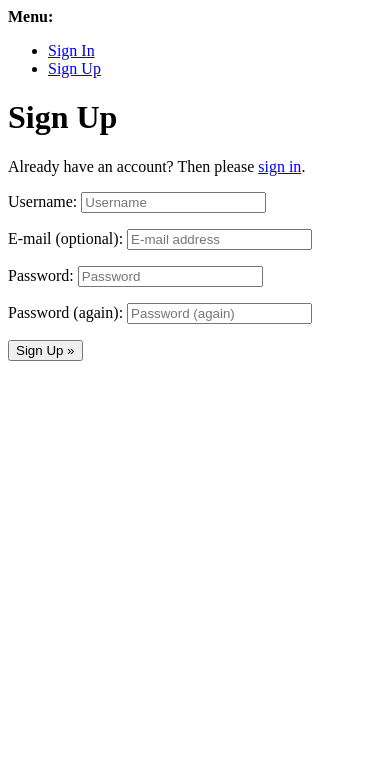
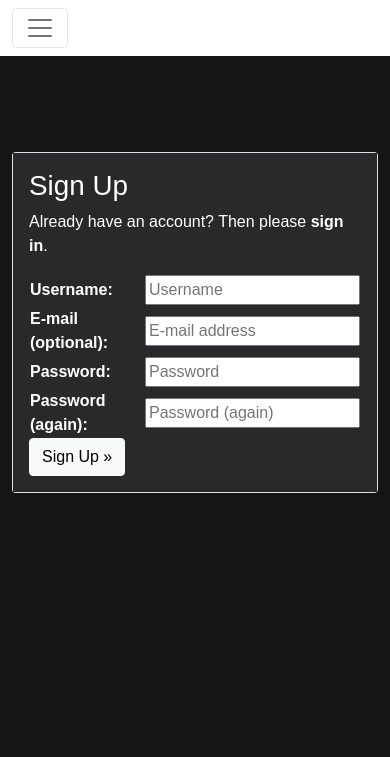
Before and after one commit to CeciliaSwe/portfolio-4th, a Django app: page /accounts/signup/ in a window 390 px wide. Shown: the top 757 px of the page. Run offline with Django 3.2, Linux system fonts and the light colour scheme; some libraries are stand-ins or nearby versions.

Commit message:
Style Sign up and Sign out pages

```diff
--- a/templates/account/login.html
+++ b/templates/account/login.html
@@ -22,7 +22,9 @@
 
           <form class="login" method="POST" action="{% url 'account_login' %}">
             {% csrf_token %}
+
             {{ form.as_p }}
+
             {% if redirect_field_value %}
             <input type="hidden" name="{{ redirect_field_name }}" value="{{ redirect_field_value }}" />
             {% endif %}
--- a/templates/account/signup.html
+++ b/templates/account/signup.html
@@ -1,21 +1,39 @@
-{% extends "account/base.html" %}
+{% extends "base.html" %}
 
 {% load i18n %}
 
 {% block head_title %}{% trans "Signup" %}{% endblock %}
 
 {% block content %}
+
+<div class="container">
+  <div class="row">
+    <div class="col-md-8 offset-md-2 mt-5 card-outer">
+      <div class="card mb-4 mt-5">
+        <div class="card-body workout-card">
+
           <h1>{% trans "Sign Up" %}</h1>
 
-<p>{% blocktrans %}Already have an account? Then please <a href="{{ login_url }}">sign in</a>.{% endblocktrans %}</p>
+          <p>{% blocktrans %}Already have an account? Then please <a href="{{ login_url }}">sign
+              in</a>.{% endblocktrans %}</p>
 
           <form class="signup" id="signup_form" method="post" action="{% url 'account_signup' %}">
             {% csrf_token %}
-  {{ form.as_p }}
+            <table>
+              {{ form.as_table}}
+            </table>
             {% if redirect_field_value %}
             <input type="hidden" name="{{ redirect_field_name }}" value="{{ redirect_field_value }}" />
             {% endif %}
-  <button type="submit">{% trans "Sign Up" %} &raquo;</button>
+            <button class="btn btn-light" type="submit">{% trans "Sign Up" %} &raquo;</button>
           </form>
 
+
+
+        </div>
+      </div>
+    </div>
+  </div>
+</div>
+
 {% endblock %}
```
Also changed, not shown: templates/account/logout.html (+19 -3 lines), 1 other file. Lines whose indentation alone changed are shown as unchanged.
